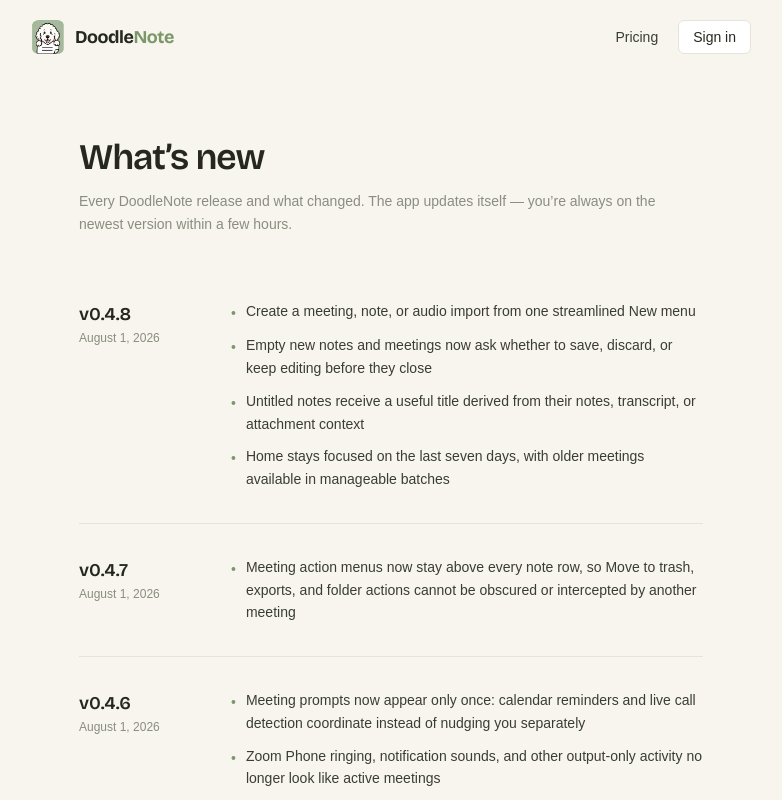
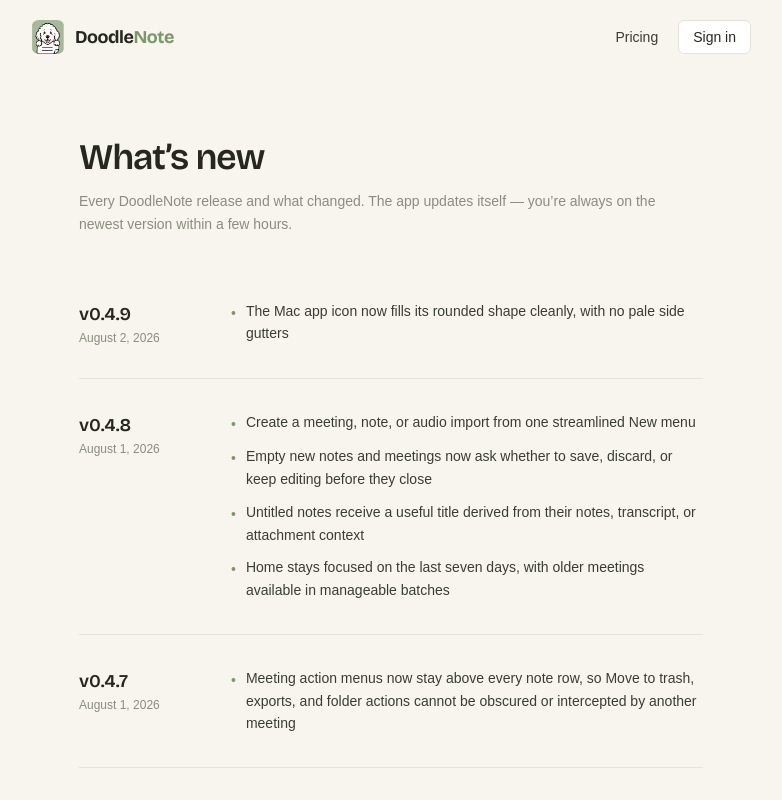
Before and after one commit to Onyx-Dev-Labs/doodle-note, a Next.js app in the folder apps/web/: page /changelog in a window 1280 px wide. Shown: the top 800 px of the page, without its empty margins (249-1031 px from the left). Built offline with nearby package versions, Linux system fonts and the light colour scheme.

Commit message:
Release DoodleNote v0.4.9 (#54)

```diff
--- a/apps/web/app/changelog/page.tsx
+++ b/apps/web/app/changelog/page.tsx
@@ -8,6 +8,13 @@ const RELEASES: Array<{
   date: string;
   highlights: string[];
 }> = [
+  {
+    version: "0.4.9",
+    date: "August 2, 2026",
+    highlights: [
+      "The Mac app icon now fills its rounded shape cleanly, with no pale side gutters",
+    ],
+  },
   {
     version: "0.4.8",
     date: "August 1, 2026",
--- a/apps/web/public/updates/latest-mac.yml
+++ b/apps/web/public/updates/latest-mac.yml
@@ -1,8 +1,8 @@
-version: 0.4.8
+version: 0.4.9
 files:
-  - url: DoodleNote-0.4.8-arm64-mac.zip
-    sha512: iQ+GjUhbUgB8wXXc4NOnPvewWsY1zJTaFfi9FPrZWla/Nzh8FkbcneVSZc8OI+jVt82D8gFjEDz7mKrX0qyxkQ==
-    size: 168029009
-path: DoodleNote-0.4.8-arm64-mac.zip
-sha512: iQ+GjUhbUgB8wXXc4NOnPvewWsY1zJTaFfi9FPrZWla/Nzh8FkbcneVSZc8OI+jVt82D8gFjEDz7mKrX0qyxkQ==
-releaseDate: '2026-08-01T19:46:53.507Z'
+  - url: DoodleNote-0.4.9-arm64-mac.zip
+    sha512: 8wm16SnCJkuK9nJFpsbl2S6arN4//wUVvfErYKkHbpIylBgFx9Oogl++abbfi11QJCBGyUOIqHiSl7SWl5CkqA==
+    size: 166656809
+path: DoodleNote-0.4.9-arm64-mac.zip
+sha512: 8wm16SnCJkuK9nJFpsbl2S6arN4//wUVvfErYKkHbpIylBgFx9Oogl++abbfi11QJCBGyUOIqHiSl7SWl5CkqA==
+releaseDate: '2026-08-02T18:04:41.512Z'
```
Also changed, not shown: 2 other files (tests, documents, lock files or other folders).
